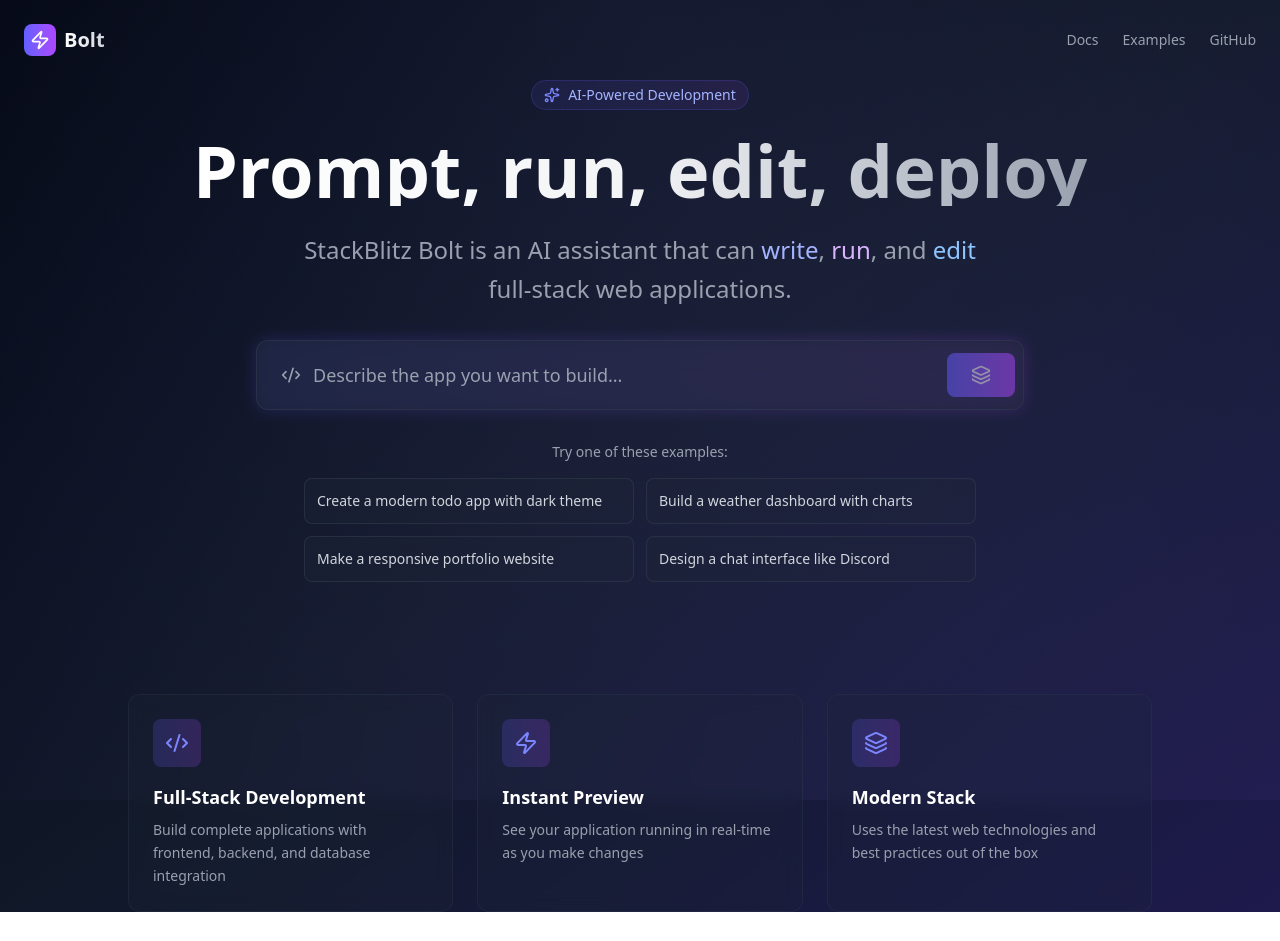
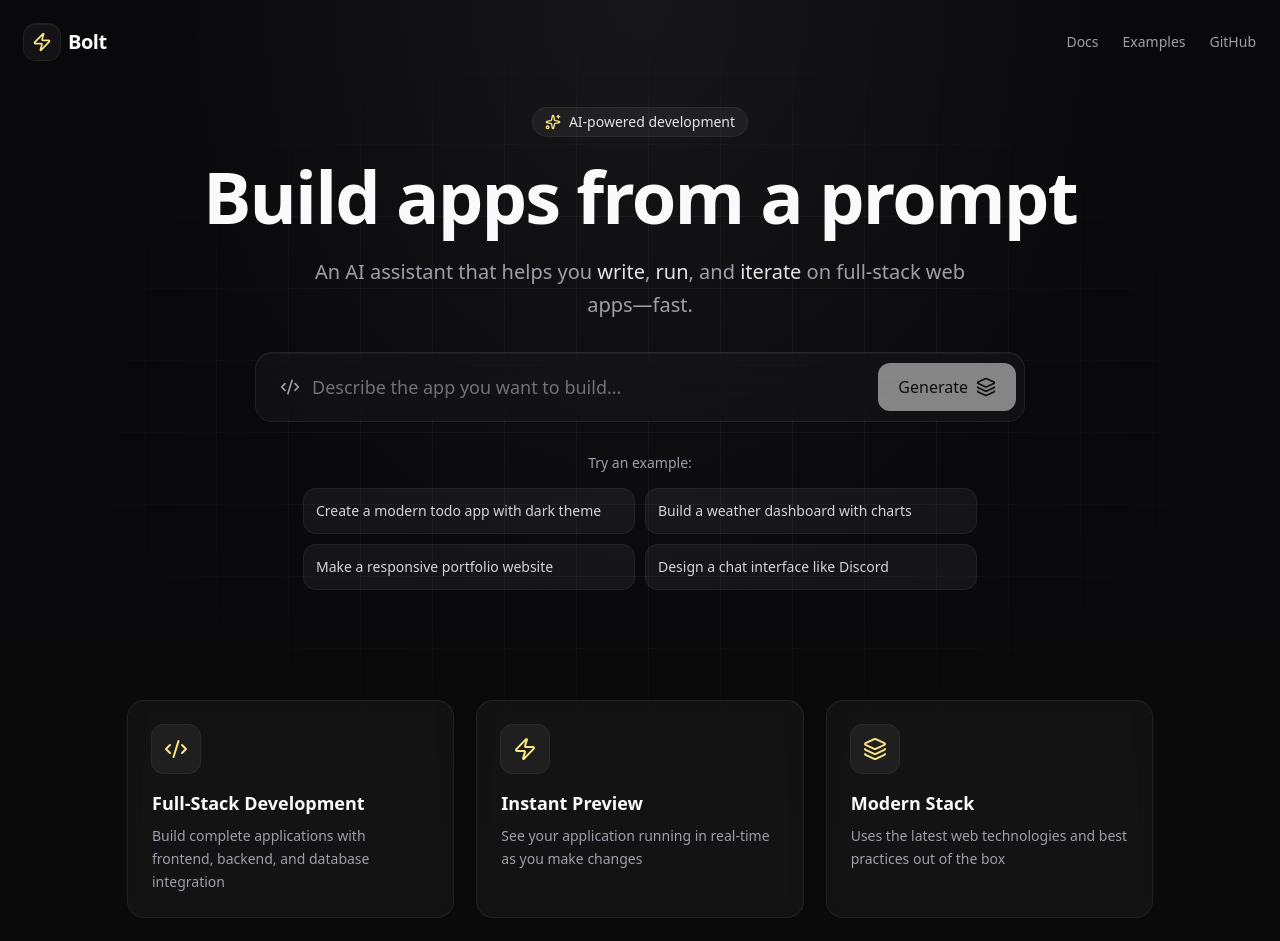
Before and after one commit to devsharmagit/bolt, a Next.js app in the folder nextjs/: page / in a window 1280 px wide. Before the commit the page ends 912 px from the top, so only its background shows below. Built offline with nearby package versions, Linux system fonts and the light colour scheme.

Commit message:
fix: landing page

```diff
--- a/nextjs/src/app/actions/template.ts
+++ b/nextjs/src/app/actions/template.ts
@@ -23,7 +23,7 @@
       contents: [{ role: "user", parts: [{ text: prompt }] }]
     });
 
-    const answer = response.text.trim();
+    const answer = response?.text?.trim() || '';
     console.log(answer);
 
     // react or node
--- a/nextjs/src/app/page.tsx
+++ b/nextjs/src/app/page.tsx
@@ -25,68 +25,67 @@
   ];
 
   return (
-    <div className="min-h-screen bg-gradient-to-br from-gray-950 via-gray-900 to-indigo-950">
-      {/* Background Effects */}
-      <div className="absolute inset-0 bg-[radial-gradient(ellipse_at_top,rgba(120,119,198,0.1),transparent)]"></div>
-      <div className="absolute inset-0 bg-[radial-gradient(ellipse_at_bottom_right,rgba(139,92,246,0.05),transparent)]"></div>
+    <div className="min-h-screen bg-gradient-to-b from-zinc-950 via-zinc-950 to-neutral-950 text-zinc-50">
+      {/* Subtle background texture */}
+      <div className="pointer-events-none absolute inset-0 bg-[radial-gradient(ellipse_at_top,rgba(255,255,255,0.06),transparent_55%)]" />
+      <div className="pointer-events-none absolute inset-0 bg-[linear-gradient(to_right,rgba(255,255,255,0.04)_1px,transparent_1px),linear-gradient(to_bottom,rgba(255,255,255,0.04)_1px,transparent_1px)] bg-[size:72px_72px] [mask-image:radial-gradient(ellipse_at_center,black_35%,transparent_70%)]" />
 
       {/* Header */}
       <header className="relative z-10 flex items-center justify-between p-6 max-w-7xl mx-auto">
         <div className="flex items-center space-x-2">
-          <div className="flex items-center justify-center w-8 h-8 bg-gradient-to-r from-indigo-500 to-purple-500 rounded-lg">
-            <Zap className="w-5 h-5 text-white" />
+          <div className="flex items-center justify-center w-9 h-9 rounded-xl bg-zinc-900/70 ring-1 ring-white/10 shadow-[0_1px_0_rgba(255,255,255,0.06)_inset]">
+            <Zap className="w-5 h-5 text-amber-200" />
           </div>
-          <span className="text-xl font-bold bg-gradient-to-r from-white to-gray-300 bg-clip-text text-transparent">
+          <span className="text-xl font-semibold tracking-tight text-zinc-50">
             Bolt
           </span>
         </div>
         <nav className="hidden md:flex items-center space-x-6 text-sm">
-          <a href="#" className="text-gray-400 hover:text-white transition-colors">Docs</a>
-          <a href="#" className="text-gray-400 hover:text-white transition-colors">Examples</a>
-          <a href="#" className="text-gray-400 hover:text-white transition-colors">GitHub</a>
+          <a href="#" className="text-zinc-400 hover:text-zinc-100 transition-colors">Docs</a>
+          <a href="#" className="text-zinc-400 hover:text-zinc-100 transition-colors">Examples</a>
+          <a href="#" className="text-zinc-400 hover:text-zinc-100 transition-colors">GitHub</a>
         </nav>
       </header>
 
       {/* Main Content */}
-      <main className="relative z-10 flex flex-col items-center justify-center min-h-[80vh] px-6">
+      <main className="relative z-10 flex flex-col items-center justify-center min-h-[80vh] px-6 py-6">
         <div className="max-w-4xl mx-auto text-center mb-12">
           {/* Hero Section */}
           <div className="mb-8">
-            <div className="inline-flex items-center px-3 py-1 rounded-full bg-gradient-to-r from-indigo-500/10 to-purple-500/10 border border-indigo-500/20 mb-6">
-              <Sparkles className="w-4 h-4 text-indigo-400 mr-2" />
-              <span className="text-sm text-indigo-300">AI-Powered Development</span>
+            <div className="inline-flex items-center gap-2 px-3 py-1 rounded-full bg-white/5 ring-1 ring-white/10 mb-6">
+              <Sparkles className="w-4 h-4 text-amber-200" />
+              <span className="text-sm text-zinc-200">AI-powered development</span>
             </div>
-            <h1 className="text-5xl md:text-7xl font-bold mb-6 bg-gradient-to-r from-white via-gray-100 to-gray-400 bg-clip-text text-transparent">
-              Prompt, run, edit, deploy
+            <h1 className="text-5xl md:text-7xl font-semibold tracking-tight mb-6 text-zinc-50">
+              Build apps from a prompt
             </h1>
-            <p className="text-xl md:text-2xl text-gray-400 mb-8 max-w-2xl mx-auto leading-relaxed">
-              StackBlitz Bolt is an AI assistant that can{' '}
-              <span className="text-indigo-300">write</span>, <span className="text-purple-300">run</span>, and{' '}
-              <span className="text-blue-300">edit</span> full-stack web applications.
+            <p className="text-lg md:text-xl text-zinc-400 mb-8 max-w-2xl mx-auto leading-relaxed">
+              An AI assistant that helps you <span className="text-zinc-200">write</span>, <span className="text-zinc-200">run</span>, and <span className="text-zinc-200">iterate</span> on full‑stack web apps—fast.
             </p>
           </div>
 
           {/* Prompt Input */}
           <form onSubmit={handleSubmit} className="w-full max-w-3xl mx-auto mb-8">
             <div className="relative group">
-              <div className="absolute inset-0 bg-gradient-to-r from-indigo-500 to-purple-500 rounded-xl blur opacity-20 group-hover:opacity-30 transition-opacity"></div>
-              <div className="relative bg-gray-800/50 backdrop-blur-xl border border-gray-700/50 rounded-xl overflow-hidden">
+              <div className="absolute inset-0 rounded-2xl blur-xl opacity-0 group-hover:opacity-100 transition-opacity bg-[radial-gradient(ellipse_at_center,rgba(251,191,36,0.18),transparent_60%)]" />
+              <div className="relative bg-zinc-900/50 backdrop-blur-xl ring-1 ring-white/10 rounded-2xl overflow-hidden shadow-[0_1px_0_rgba(255,255,255,0.06)_inset]">
                 <div className="flex items-center p-2">
                   <div className="flex-1 flex items-center">
-                    <Code2 className="w-5 h-5 text-gray-400 ml-4 mr-3" />
+                    <Code2 className="w-5 h-5 text-zinc-400 ml-4 mr-3" />
                     <input
                       type="text"
                       value={prompt}
                       onChange={(e) => setPrompt(e.target.value)}
                       placeholder="Describe the app you want to build..."
-                      className="flex-1 bg-transparent text-white placeholder-gray-400 focus:outline-none text-lg py-3"
+                      className="flex-1 bg-transparent text-zinc-50 placeholder-zinc-500 focus:outline-none text-lg py-3"
                     />
                   </div>
                   <button
                     type="submit"
                     disabled={!prompt.trim()}
-                    className="px-6 py-3 bg-gradient-to-r from-indigo-500 to-purple-500 text-white rounded-lg font-medium hover:from-indigo-600 hover:to-purple-600 transition-all duration-200 disabled:opacity-50 disabled:cursor-not-allowed transform hover:scale-105"
+                    className="px-5 py-3 rounded-xl font-medium bg-zinc-50 text-zinc-950 hover:bg-zinc-200 transition-colors disabled:opacity-50 disabled:cursor-not-allowed inline-flex items-center gap-2"
                   >
+                    <span className="hidden sm:inline">Generate</span>
                     <Layers className="w-5 h-5" />
                   </button>
                 </div>
@@ -96,13 +95,13 @@
 
           {/* Example Prompts */}
           <div className="space-y-3">
-            <p className="text-sm text-gray-400 mb-4">Try one of these examples:</p>
+            <p className="text-sm text-zinc-400 mb-4">Try an example:</p>
             <div className="grid grid-cols-1 md:grid-cols-2 gap-3 max-w-2xl mx-auto">
               {examplePrompts.map((example, index) => (
                 <button
                   key={index}
                   onClick={() => setPrompt(example)}
-                  className="text-left p-3 bg-gray-800/30 hover:bg-gray-800/50 border border-gray-700/50 rounded-lg text-sm text-gray-300 hover:text-white transition-all duration-200 hover:border-gray-600/50"
+                  className="text-left p-3 rounded-xl bg-white/5 hover:bg-white/8 ring-1 ring-white/10 hover:ring-white/15 text-sm text-zinc-300 hover:text-zinc-50 transition"
                 >
                   {example}
                 </button>
@@ -130,12 +129,12 @@
               description: "Uses the latest web technologies and best practices out of the box"
             }
           ].map((feature, index) => (
-            <div key={index} className="p-6 bg-gray-800/20 backdrop-blur-sm border border-gray-700/30 rounded-xl hover:border-gray-600/50 transition-all duration-300 group">
-              <div className="w-12 h-12 bg-gradient-to-r from-indigo-500/20 to-purple-500/20 rounded-lg flex items-center justify-center mb-4 group-hover:scale-110 transition-transform">
-                <feature.icon className="w-6 h-6 text-indigo-400" />
+            <div key={index} className="p-6 bg-white/4 backdrop-blur-sm ring-1 ring-white/10 rounded-2xl hover:ring-white/15 transition group">
+              <div className="w-12 h-12 rounded-xl bg-white/5 ring-1 ring-white/10 flex items-center justify-center mb-4 group-hover:translate-y-[-1px] transition-transform">
+                <feature.icon className="w-6 h-6 text-amber-200" />
               </div>
-              <h3 className="text-lg font-semibold mb-2 text-white">{feature.title}</h3>
-              <p className="text-gray-400 text-sm leading-relaxed">{feature.description}</p>
+              <h3 className="text-lg font-semibold mb-2 text-zinc-50">{feature.title}</h3>
+              <p className="text-zinc-400 text-sm leading-relaxed">{feature.description}</p>
             </div>
           ))}
         </div>
```
